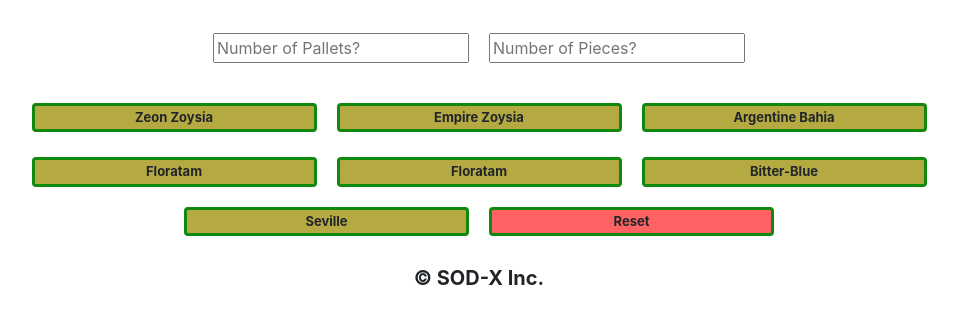
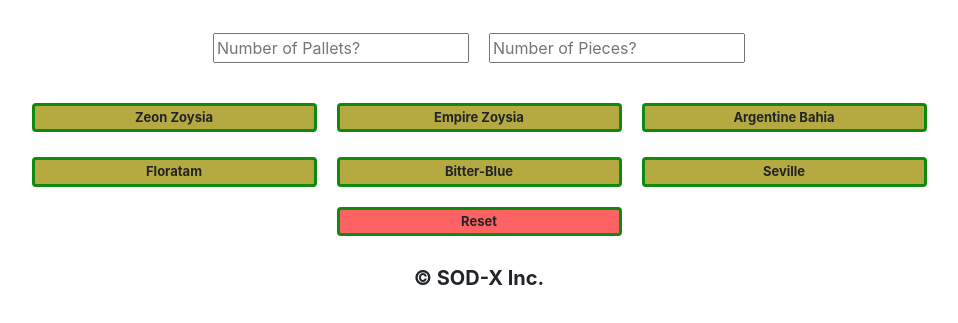
Before and after one commit to mrafcent94/SOD-X-Calculator, a plain HTML site: page index.html in a window 1280 px wide. Shown: the part 211-534 px from the top of the page, without its empty margins (161-1119 px from the left). Drawn offline with nearby package versions, Linux system fonts and the light colour scheme.

Commit message:
Add files via upload
Fix buttons

```diff
--- a/index.html
+++ b/index.html
@@ -34,7 +34,6 @@
 
             <div class="row buttons w-120">
                 <button class="btn col-3" type="button" id="flo">Floratam</button>
-                <button class="btn col-3" type="button" id="flo">Floratam</button>
                 <button class="btn col-3" type="button" id="bit">Bitter-Blue</button>
                 <button class="btn col-3" type="button" id="sev">Seville</button>
                 <button class="btn" type="button" id="clear">Reset</button>
```
